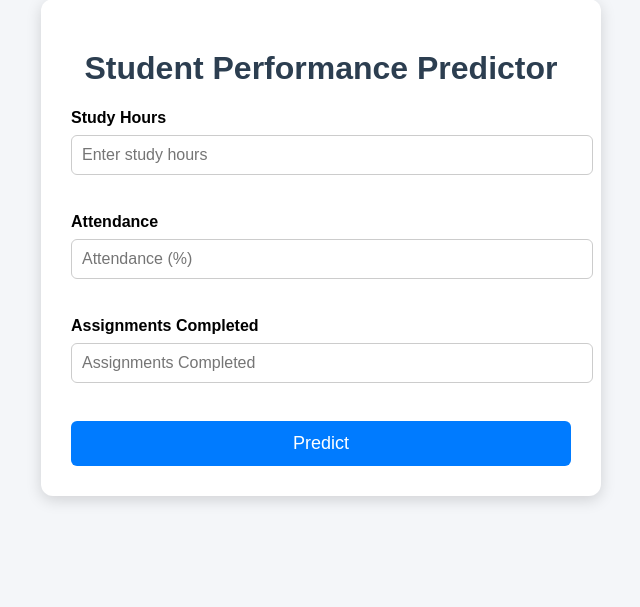
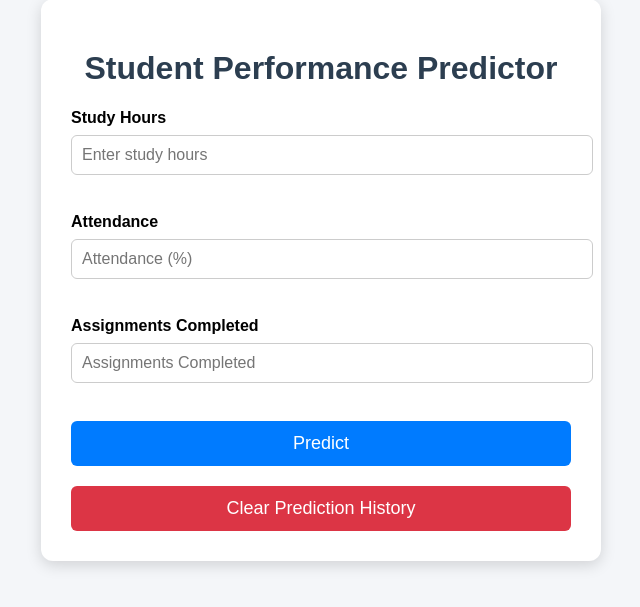
Before and after one commit to kanishkachauhan241/Student-Performance-Predictor, a Flask app: page / in a window 1280 px wide. Shown: the part 41-648 px from the top of the page, without its empty margins (319-959 px from the left). Run offline with Flask 3, Linux system fonts and the light colour scheme; parts of the project's set-up code (start-up, migrations or seed data) failed here and were passed over.

Commit message:
Add prediction history and trend chart

```diff
--- a/app.py
+++ b/app.py
@@ -1,7 +1,7 @@
 from flask import Flask, render_template, request
 import joblib
 import pandas as pd
-
+import matplotlib.pyplot as plt
 import os
 
 app = Flask(__name__)
@@ -82,7 +82,25 @@ def home():
 
     if os.path.exists("prediction_history.csv"):
         history = pd.read_csv("prediction_history.csv")
-        history = history.tail(5).to_dict(orient="records")
+        #Last 5 predictions
+        recent = history.tail(5)
+
+        # create chart
+        plt.figure(figsize=(6, 4))
+        plt.plot(
+            recent.index,
+            recent["PredictedMarks"],
+            marker="o"
+        )
+        plt.title("Recent Predicted Marks")
+        plt.xlabel("Prediction Number")
+        plt.ylabel("Marks")
+        plt.grid(True)
+
+        plt.savefig("static/images/prediction_chart.png")
+        plt.close()
+
+        history = recent.to_dict(orient="records")
 
 
 
@@ -94,5 +112,25 @@ def home():
         history=history
     )
 
+
+
+@app.route("/clear_history", methods=["POST"])
+def clear_history():
+
+    if os.path.exists("prediction_history.csv"):
+        os.remove("prediction_history.csv")
+
+    if os.path.exists("static/images/prediction_chart.png"):
+        os.remove("static/images/prediction_chart.png")
+
+    return render_template(
+        "index.html",
+        prediction=None,
+        performance=None,
+        error=None,
+        history=[]
+    )
+
+
 if __name__ == "__main__":
     app.run(debug=True)
--- a/static/css/style.css
+++ b/static/css/style.css
@@ -85,3 +85,12 @@ button:hover{
 .history-table tr:nth-child(even){
     background:#f8f8f8;
 }
+
+.clear-btn{
+    margin-top:20px;
+    background:#dc3545;
+}
+
+.clear-btn:hover{
+    background:#b02a37;
+}
--- a/templates/index.html
+++ b/templates/index.html
@@ -62,7 +62,7 @@
 
     {% endif %}
 
-    {% if history %}
+{% if history %}
 
 <h2>Previous Predictions</h2>
 
@@ -90,7 +90,22 @@
 
 </table>
 
-{% endif %}
+<h2>Prediction Trend</h2>
+
+<img
+    src="{{ url_for('static', filename='images/prediction_chart.png') }}"
+    alt="Prediction Chart"
+    width="100%">
+
+    {% endif %}
+
+    <form action="/clear_history" method="POST">
+    <button type="submit" class="clear-btn">
+        Clear Prediction History
+    </button>
+</form>
+
+
 
 
 </div>
```
